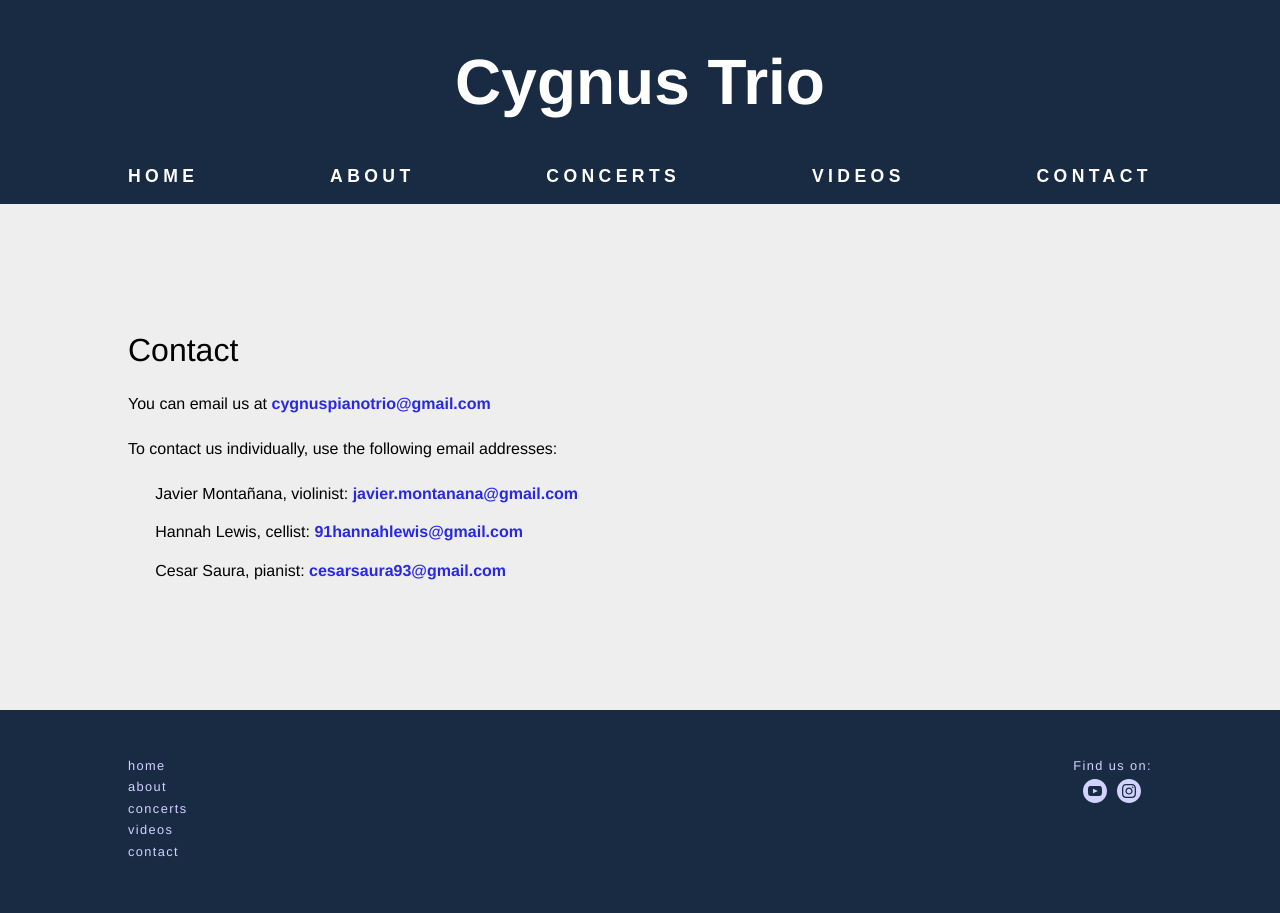
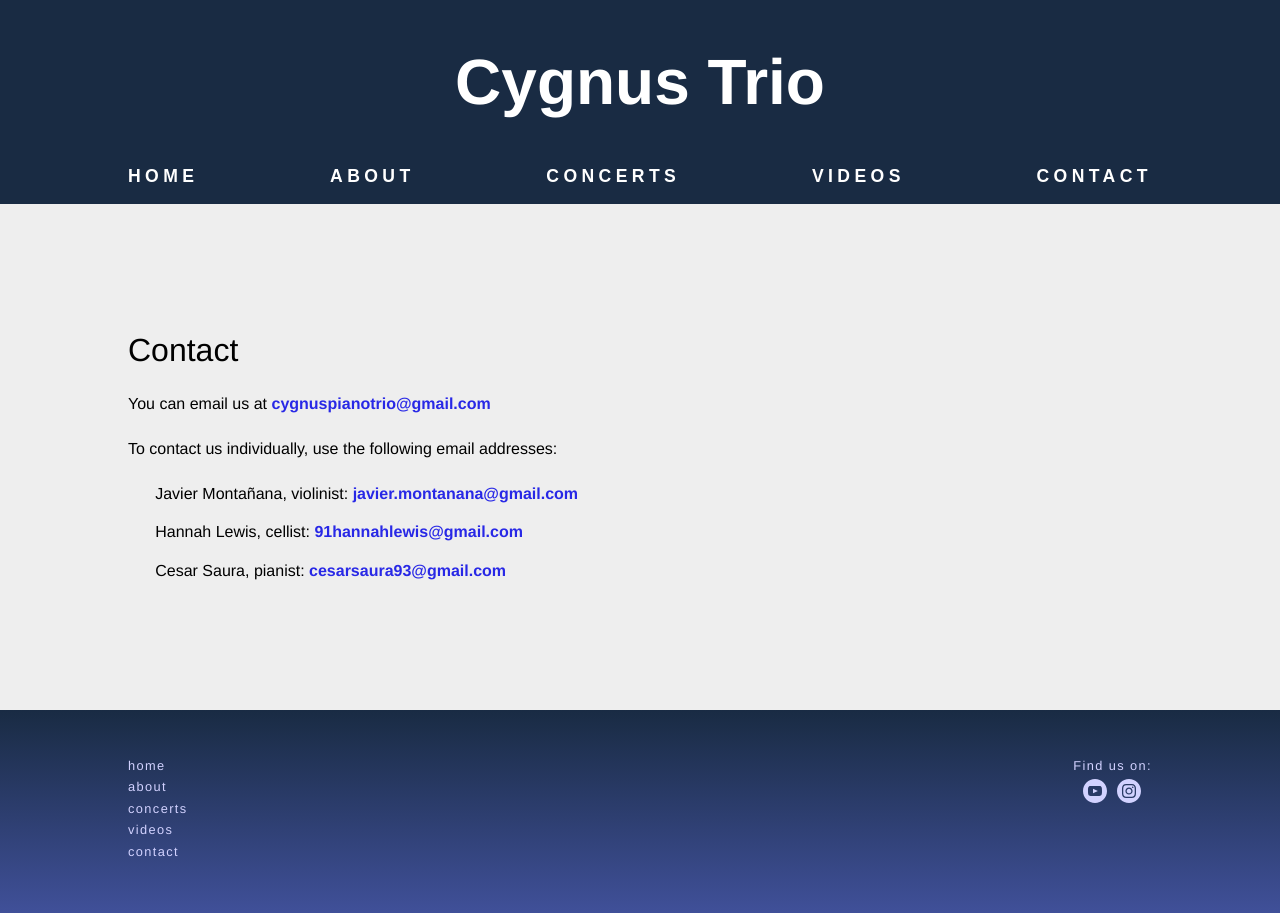
Before and after one commit to javiermontanana/cygnus-trio-website, a Jekyll site: the page built from contact.html, in a window 1280 px wide. Built offline with Jekyll 4.4.1, drawn with Linux system fonts in a browser that asks for light colours.

Commit message:
color gadient

```diff
--- a/css/style.css
+++ b/css/style.css
@@ -39,7 +39,8 @@ a {
 */
 
 .footer {
-	background-color: #192b43;
+	/* background-color: #192b43; */
+	background-image: linear-gradient(#192b43, #405099);
 	color: #d2d2ff;
 	fill: #d2d2ff;
 	font-size: 0.8rem;
```
Also changed, not shown: 1 other file.
